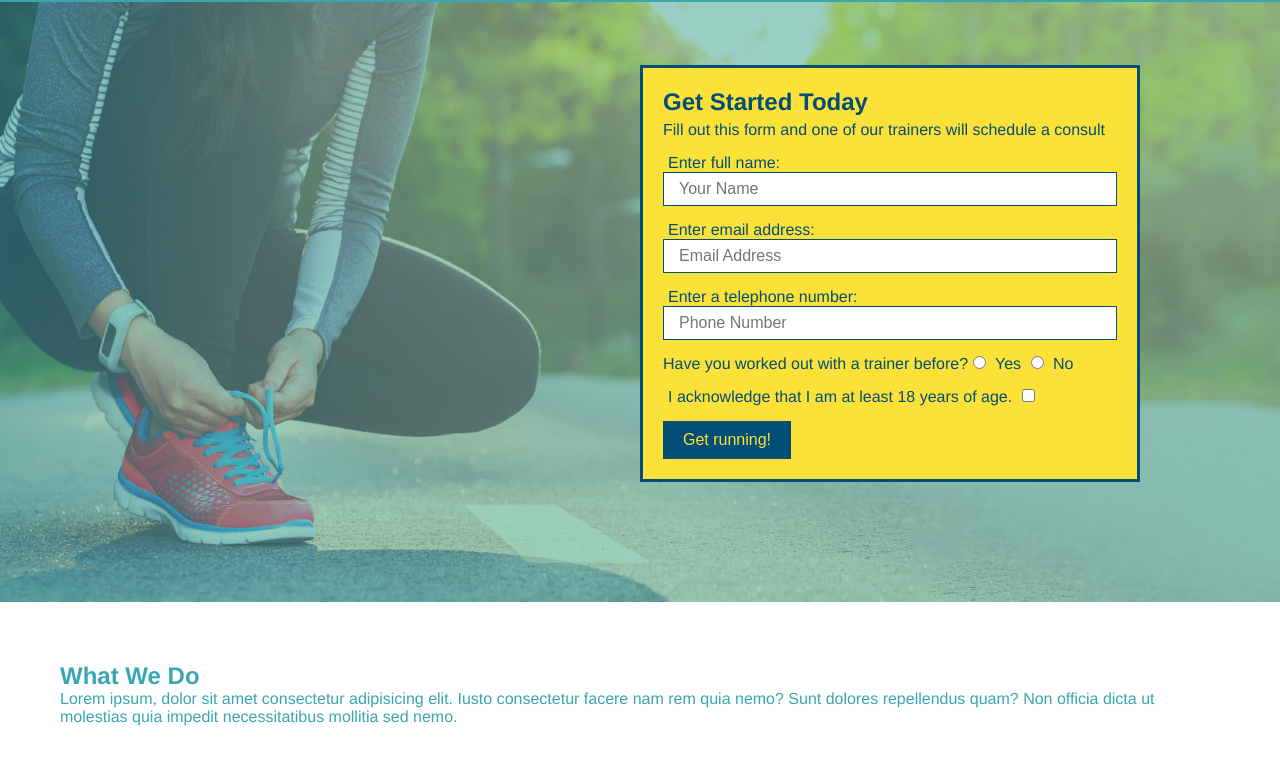
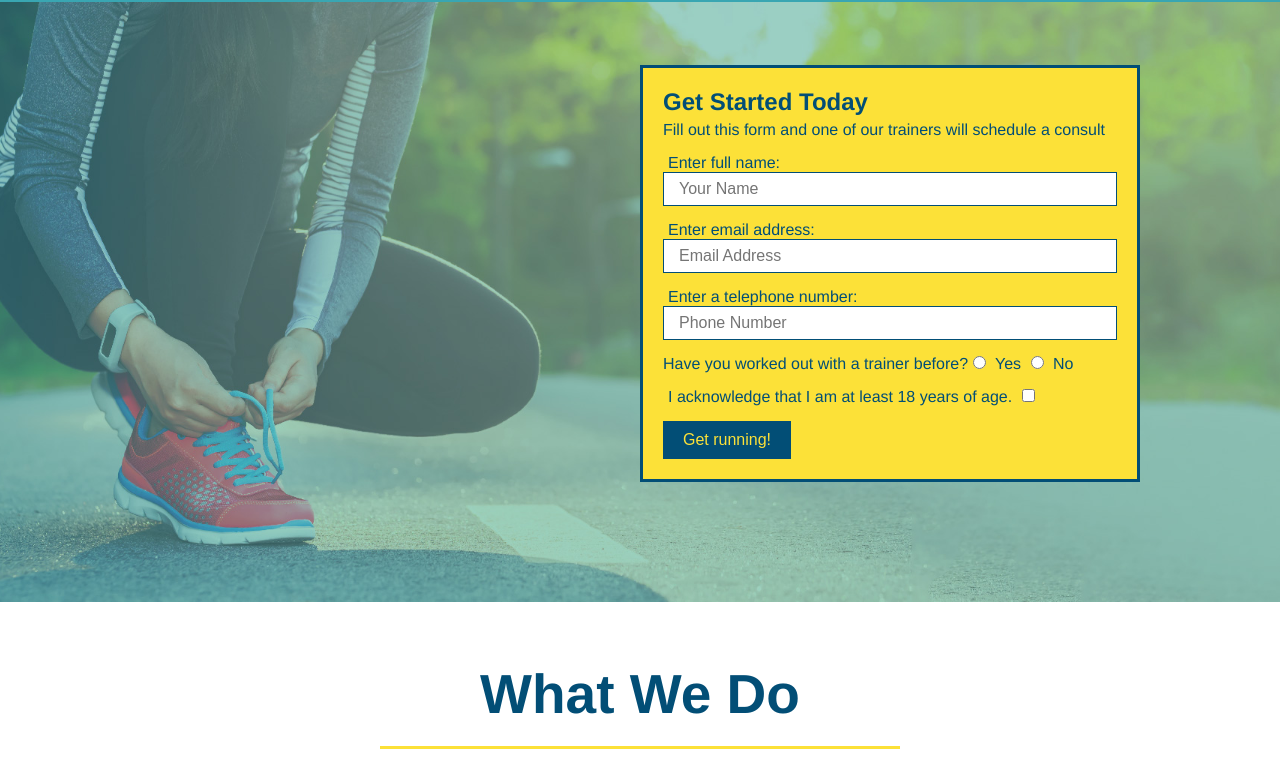
Before and after one commit to erin-michon/run-buddy, a plain HTML site: page index.html in a window 1280 px wide. Shown: the part 80-861 px from the top of the page. Drawn offline with Linux system fonts and the light colour scheme.

Commit message:
style what we do section

```diff
--- a/assets/css/style.css
+++ b/assets/css/style.css
@@ -120,3 +120,25 @@ section {
   padding: 10px 20px;
   font-size: 16px;
 }
+
+.intro{
+  text-align: center;
+}
+
+.intro h2 {
+  font-size: 55px;
+  color: #024e76;
+  margin-bottom: 35px;
+  padding: 0 100px 20px 100px;
+  border-bottom: 3px solid;
+  border-color: #fce138;
+  display: inline-block;
+}
+
+.intro p{
+  line-height: 1.7;
+  color: #39a6b2;
+  width: 80%;
+  font-size: 20px;
+  margin: 0 auto;
+}
--- a/index.html
+++ b/index.html
@@ -69,7 +69,7 @@
   </section>
 
   <!-- "what we do" section -->
-  <section id="what-we-do">
+  <section id="what-we-do" class="intro" >
     <h2>What We Do</h2>
     <p>
       Lorem ipsum, dolor sit amet consectetur adipisicing elit. Iusto consectetur facere nam rem quia nemo? Sunt dolores repellendus quam? Non officia dicta ut molestias quia impedit necessitatibus mollitia sed nemo.
@@ -77,7 +77,7 @@
   </section>
 
   <!-- "what you do" section -->
-  <section id="what-you-do">
+  <section id="what-you-do" >
     <h2>What You Do</h2>
 
     <div>
@@ -90,7 +90,7 @@
 
     <div>
       <img src= "assets/images/step-2.svg" alt="" />
-      <h3> Step 2: Consuult with One of Our Trainers.</h3>
+      <h3> Step 2: Consult with One of Our Trainers.</h3>
       <p>
         Are you here to build muscle, lose weight, or just feel good?
       </p>
```
